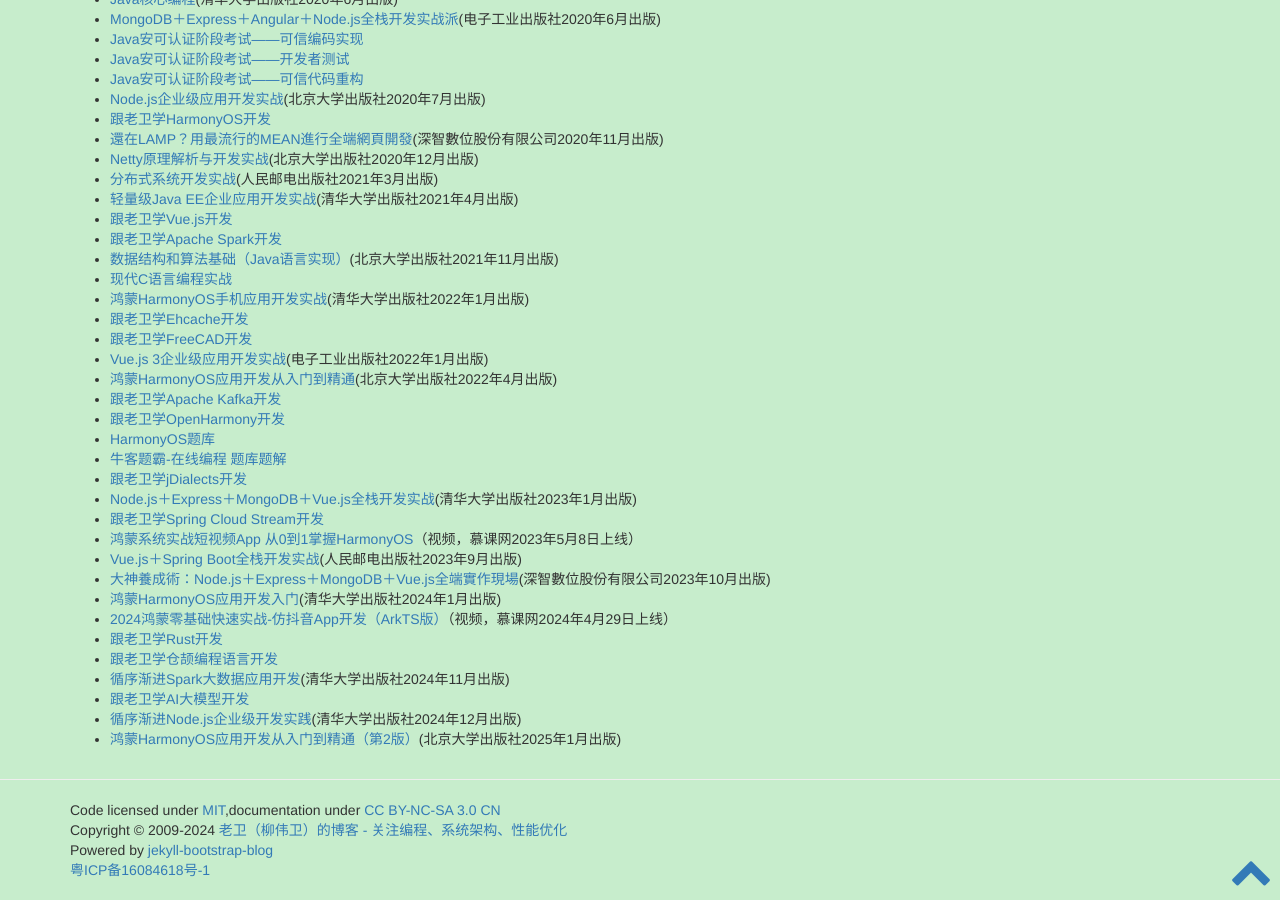
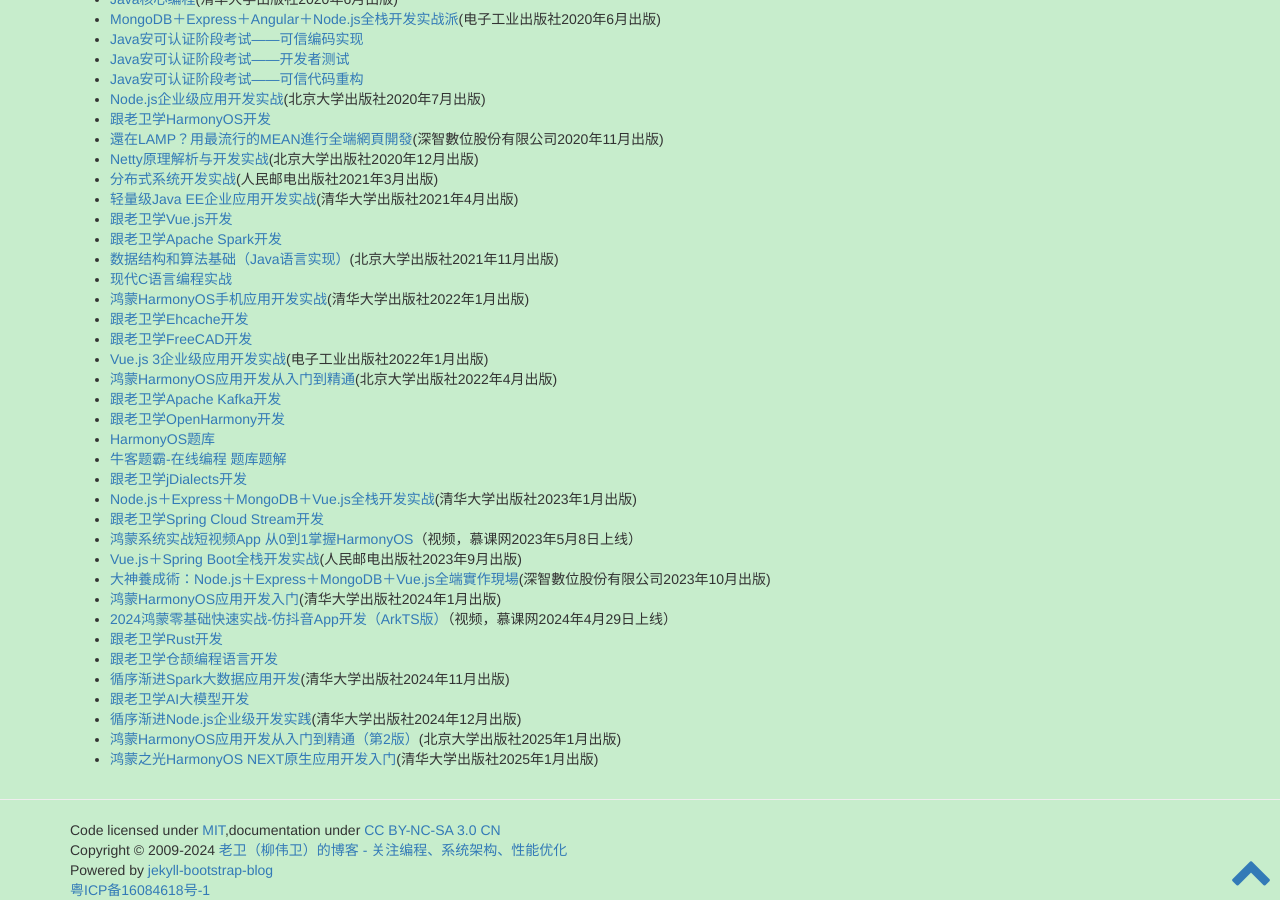
Before and after one commit to waylau/waylau.github.io, a Jekyll site: the page built from books/index.md, in a window 1280 px wide and 900 px high, scrolled down 1165 px. Built offline with Jekyll 4.4.1, drawn with Linux system fonts in a browser that asks for light colours; comment, search, counter and statistics services are not loaded.

Commit message:
add * [鸿蒙之光HarmonyOS NEXT原生应用开发入门](https://waylau.com/about-harmonyos-next-tutorial-book/)(清华大学出版社2025年1月出版)

```diff
--- a/books/index.md
+++ b/books/index.md
@@ -92,3 +92,4 @@
 * [跟老卫学AI大模型开发](https://github.com/waylau/ai-large-model-tutorial/)
 * [循序渐进Node.js企业级开发实践](https://waylau.com/about-progressive-nodejs-enterprise-level-application-practice-book/)(清华大学出版社2024年12月出版)
 * [鸿蒙HarmonyOS应用开发从入门到精通（第2版）](https://waylau.com/about-harmonyos-application-development-from-zero-to-hero-2nd-edition-book/)(北京大学出版社2025年1月出版)
+* [鸿蒙之光HarmonyOS NEXT原生应用开发入门](https://waylau.com/about-harmonyos-next-tutorial-book/)(清华大学出版社2025年1月出版)
```
